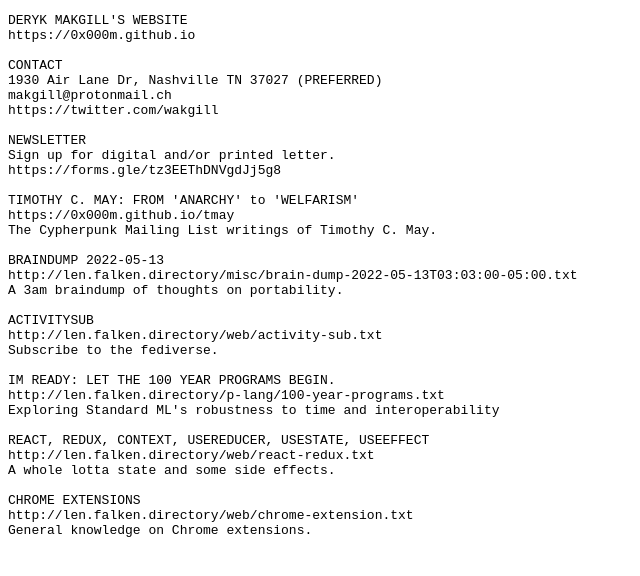
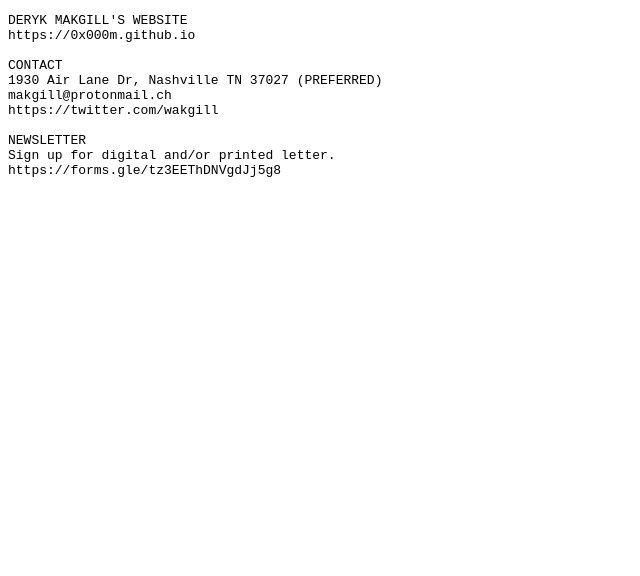
Before and after one commit to 0x000m/0x000m.github.io, a Jekyll site: the page built from index.md, in a window 1280 px wide. Shown: the top 576 px of the page, without its empty margins (0-640 px from the left). Built offline with Jekyll 4.4.1, drawn with Linux system fonts in a browser that asks for light colours.

Commit message:
Update index.md

````diff
--- a/index.md
+++ b/index.md
@@ -15,28 +15,4 @@
 Sign up for digital and/or printed letter.
 https://forms.gle/tz3EEThDNVgdJj5g8
 
-TIMOTHY C. MAY: FROM 'ANARCHY' to 'WELFARISM'
-https://0x000m.github.io/tmay
-The Cypherpunk Mailing List writings of Timothy C. May.
-
-BRAINDUMP 2022-05-13
-http://len.falken.directory/misc/brain-dump-2022-05-13T03:03:00-05:00.txt
-A 3am braindump of thoughts on portability.
-
-ACTIVITYSUB
-http://len.falken.directory/web/activity-sub.txt
-Subscribe to the fediverse.
-
-IM READY: LET THE 100 YEAR PROGRAMS BEGIN.
-http://len.falken.directory/p-lang/100-year-programs.txt
-Exploring Standard ML's robustness to time and interoperability
-
-REACT, REDUX, CONTEXT, USEREDUCER, USESTATE, USEEFFECT
-http://len.falken.directory/web/react-redux.txt
-A whole lotta state and some side effects.
-
-CHROME EXTENSIONS
-http://len.falken.directory/web/chrome-extension.txt
-General knowledge on Chrome extensions.
-
 ```
````
